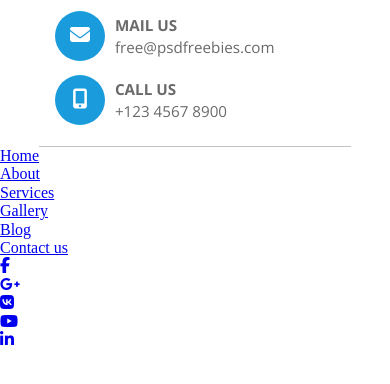
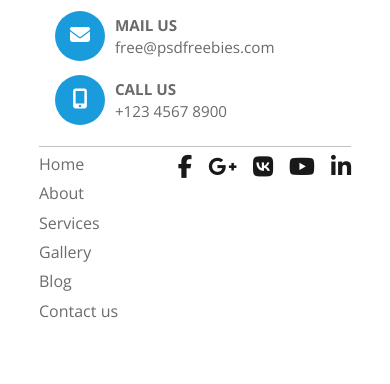
Before and after one commit to evsik/Medical-Landing, a plain HTML site: page index.html in a window 390 px wide. Shown: the part 90-474 px from the top of the page. Drawn offline with nearby package versions, Linux system fonts and the light colour scheme.

Commit message:
added navigation styles

```diff
--- a/style.css
+++ b/style.css
@@ -88,6 +88,70 @@ header::after {
     justify-self: end;
 }
 
+.navigation-block {
+    display: flex;
+    justify-content: space-between;
+    padding: 2% 10%;
+}
+
+.menu {
+}
+
+.menu ul {
+    list-style-type: none;
+    display: flex;
+}
+
+.menu-list {
+    padding: 0 8px;
+}
+
+.menu-list:first-of-type, .socials-list:first-of-type {
+    padding-left: 0;
+}
+
+.menu-list:last-of-type, .socials-list:last-of-type {
+    padding-right: 0;
+}
+
+
+.menu-link {
+    font-family: "Open Sans", sans-serif;
+    color: #6c6c6c;
+    font-size: 20px;
+    font-weight: 400;
+    text-decoration: none;
+}
+
+.menu-link:hover {
+    color: #191919;
+}
+
+.socials {
+}
+
+.socials ul {
+    display: flex;
+    list-style-type: none;
+}
+
+.socials-list {
+    padding: 0 8px;
+}
+
+.socials-link {
+    color: #191919;
+    font-size: 23px;
+}
+
+.socials-link:hover {
+    color: #6c6c6c;
+}
+
+.fa-facebook-f, .fa-google-plus-g, .fa-vk, .fa-youtube, .fa-linkedin-in {
+}
+
+
 @media screen and (max-width: 1200px) {
 }
 
@@ -101,6 +165,10 @@ header::after {
     .header-logo {
         justify-self: center;
     }
+
+    .menu-link {
+        font-size: 16px;
+    }
 }
 
 @media screen and (max-width: 768px) {
@@ -108,6 +176,10 @@ header::after {
         padding: 1% 10% 4% 10%;
     }
 
+    .navigation-block {
+        flex-flow: wrap-reverse;
+        justify-content: center;
+    }
 }
 
 @media screen and (max-width: 576px) {
@@ -123,6 +195,23 @@ header::after {
     .header-time, .header-email, .header-phone {
         margin-bottom: 5%;
     }
+
+    .navigation-block {
+        justify-content: space-between;
+    }
+
+    .menu ul {
+        flex-flow: column;
+    }
+
+    .menu-list {
+        padding: 0;
+        margin-bottom: 10px;
+    }
+
+    .socials {
+        margin-bottom: 10px;
+    }
 }
 
 @media screen and (max-width: 350px) {
```
